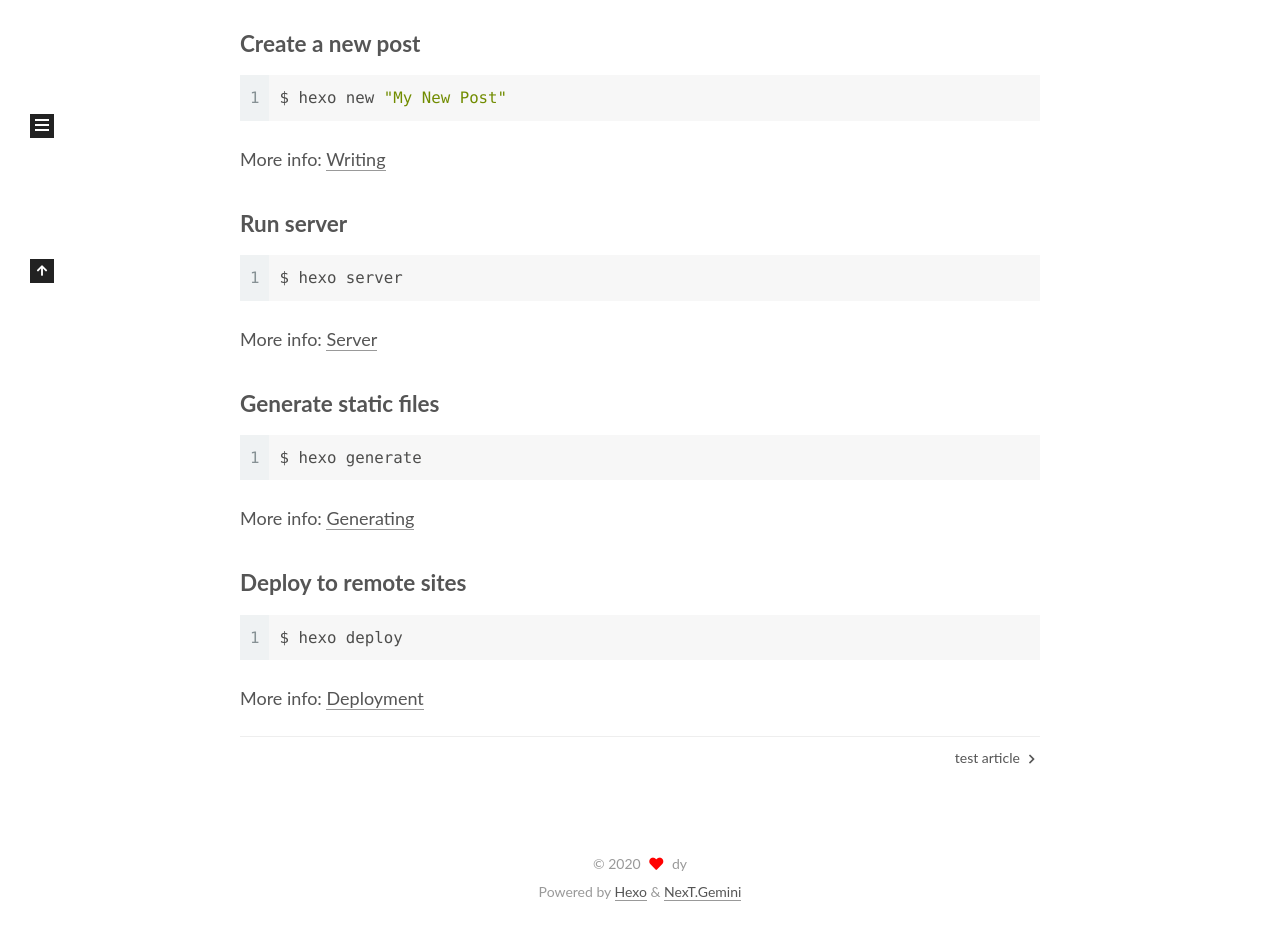
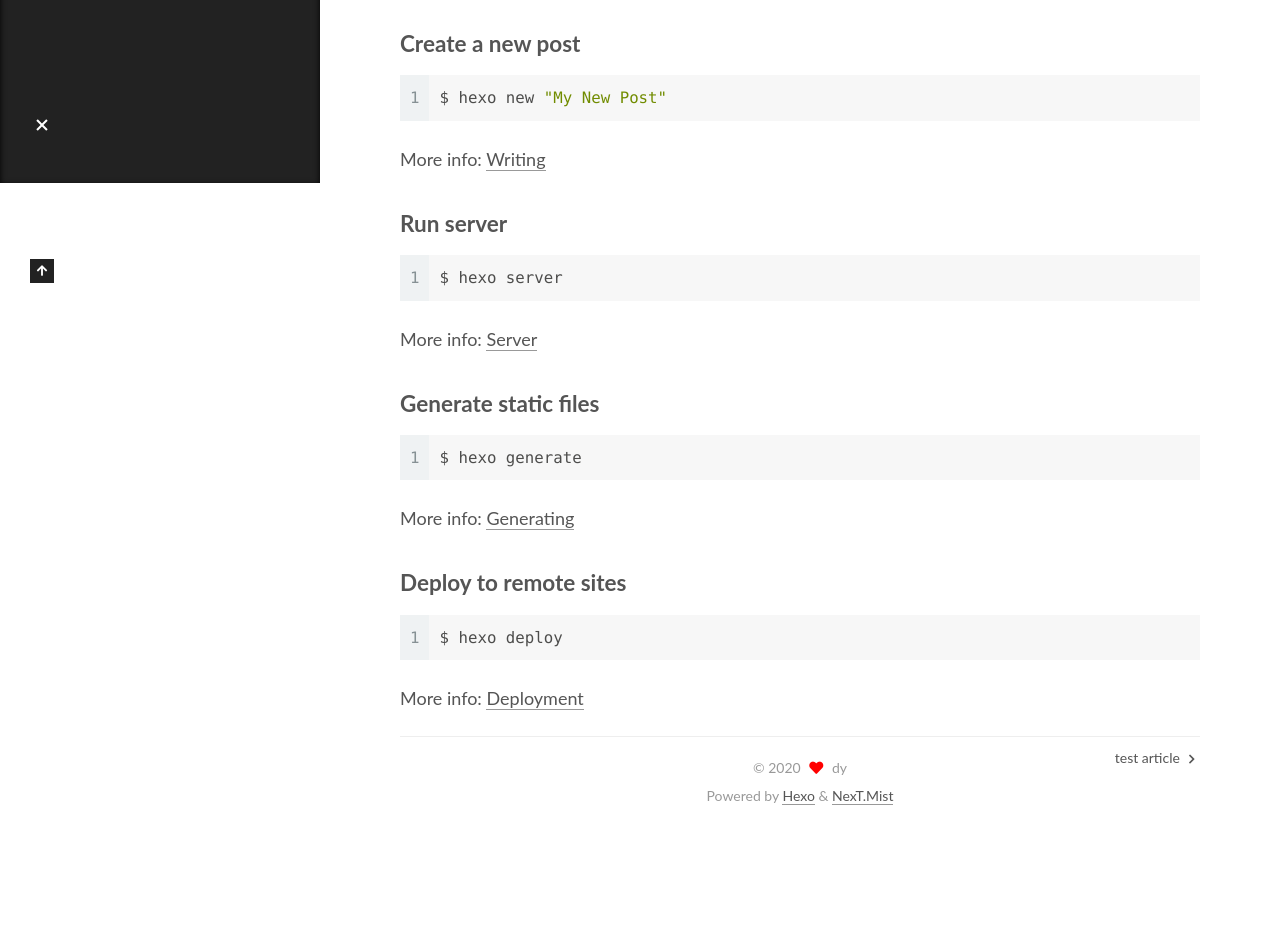
Before and after one commit to dingalpha/dingalpha.github.io, a plain HTML site: page 2020/04/25/hello-world/index.html in a window 1280 px wide. Shown: the part 617-1543 px from the top of the page. After the commit the page ends 1447 px from the top, so only its background shows below. Drawn offline with Linux system fonts and the light colour scheme.

Commit message:
Site updated: 2020-04-25 14:04:38

```diff
--- a/2020/04/25/hello-world/index.html
+++ b/2020/04/25/hello-world/index.html
@@ -17,7 +17,7 @@
 
 <script id="hexo-configurations">
     var NexT = window.NexT || {};
-    var CONFIG = {"hostname":"yoursite.com","root":"/","scheme":"Gemini","version":"7.8.0","exturl":false,"sidebar":{"position":"left","display":"post","padding":18,"offset":12,"onmobile":false},"copycode":{"enable":false,"show_result":false,"style":null},"back2top":{"enable":true,"sidebar":false,"scrollpercent":false},"bookmark":{"enable":false,"color":"#222","save":"auto"},"fancybox":false,"mediumzoom":false,"lazyload":false,"pangu":false,"comments":{"style":"tabs","active":null,"storage":true,"lazyload":false,"nav":null},"algolia":{"hits":{"per_page":10},"labels":{"input_placeholder":"Search for Posts","hits_empty":"We didn't find any results for the search: ${query}","hits_stats":"${hits} results found in ${time} ms"}},"localsearch":{"enable":false,"trigger":"auto","top_n_per_article":1,"unescape":false,"preload":false},"motion":{"enable":true,"async":false,"transition":{"post_block":"fadeIn","post_header":"slideDownIn","post_body":"slideDownIn","coll_header":"slideLeftIn","sidebar":"slideUpIn"}}};
+    var CONFIG = {"hostname":"yoursite.com","root":"/","scheme":"Mist","version":"7.8.0","exturl":false,"sidebar":{"position":"left","display":"post","padding":18,"offset":12,"onmobile":false},"copycode":{"enable":false,"show_result":false,"style":null},"back2top":{"enable":true,"sidebar":false,"scrollpercent":false},"bookmark":{"enable":false,"color":"#222","save":"auto"},"fancybox":false,"mediumzoom":false,"lazyload":false,"pangu":false,"comments":{"style":"tabs","active":null,"storage":true,"lazyload":false,"nav":null},"algolia":{"hits":{"per_page":10},"labels":{"input_placeholder":"Search for Posts","hits_empty":"We didn't find any results for the search: ${query}","hits_stats":"${hits} results found in ${time} ms"}},"localsearch":{"enable":false,"trigger":"auto","top_n_per_article":1,"unescape":false,"preload":false},"motion":{"enable":true,"async":false,"transition":{"post_block":"fadeIn","post_header":"slideDownIn","post_body":"slideDownIn","coll_header":"slideLeftIn","sidebar":"slideUpIn"}}};
   </script>
 
   <meta name="description" content="Welcome to Hexo! This is your very first post. Check documentation for more info. If you get any problems when using Hexo, you can find the answer in troubleshooting or you can ask me on GitHub. Quick">
@@ -326,7 +326,7 @@
   </span>
   <span class="author" itemprop="copyrightHolder">dy</span>
 </div>
-  <div class="powered-by">Powered by <a href="https://hexo.io/" class="theme-link" rel="noopener" target="_blank">Hexo</a> & <a href="https://theme-next.org/" class="theme-link" rel="noopener" target="_blank">NexT.Gemini</a>
+  <div class="powered-by">Powered by <a href="https://hexo.io/" class="theme-link" rel="noopener" target="_blank">Hexo</a> & <a href="https://mist.theme-next.org/" class="theme-link" rel="noopener" target="_blank">NexT.Mist</a>
   </div>
 
 
@@ -352,7 +352,7 @@
 <script src="/js/motion.js"></script>
 
 
-<script src="/js/schemes/pisces.js"></script>
+<script src="/js/schemes/muse.js"></script>
 
 
 <script src="/js/next-boot.js"></script>
```
Also changed, not shown: 2020/04/25/test-article/index.html (+3 -3 lines), archives/2020/04/index.html (+3 -3 lines), archives/2020/index.html (+3 -3 lines), archives/index.html (+3 -3 lines), index.html (+3 -3 lines).
